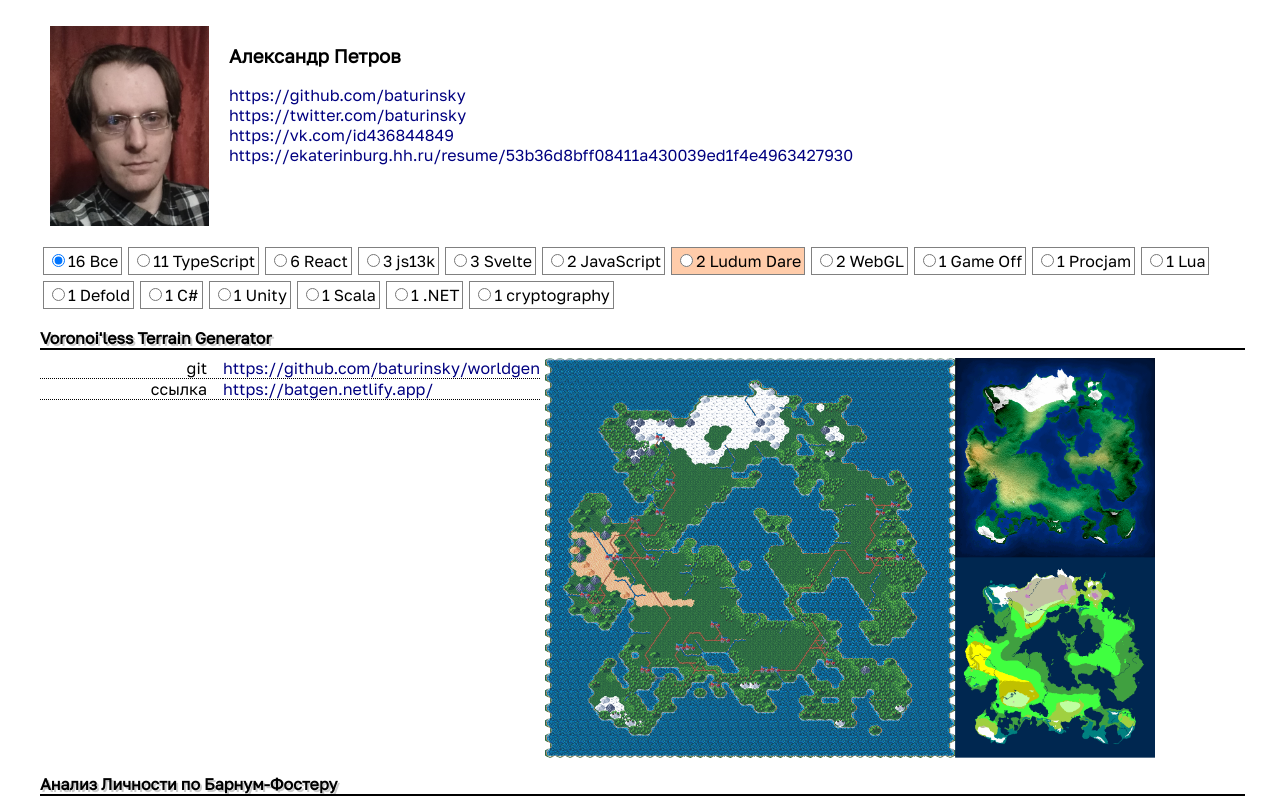
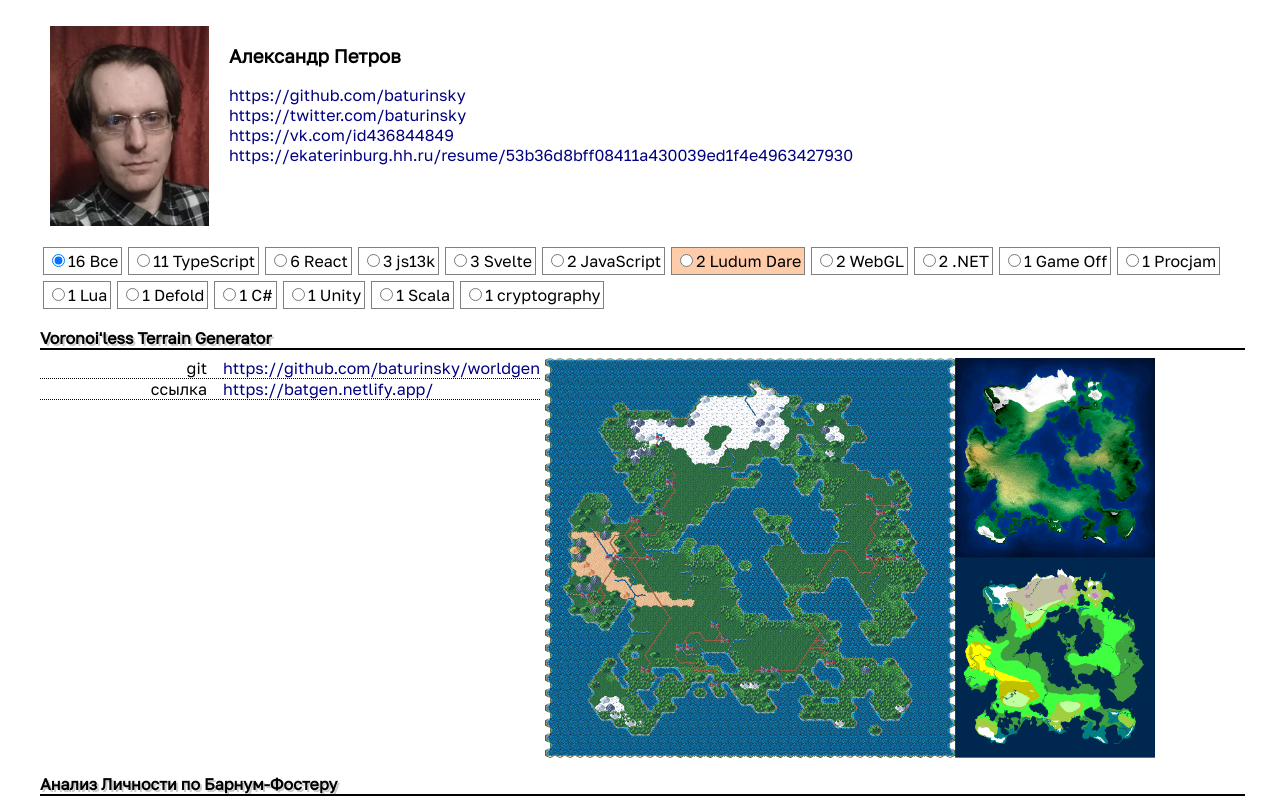
Before and after one commit to baturinsky/baturinsky.github.io, a plain HTML site: page projects-ru.html in a window 1280 px wide. Shown: the top 800 px of the page. Drawn offline with Linux system fonts and the light colour scheme.

Commit message:
added dotnet tag

```diff
--- a/projects-ru.html
+++ b/projects-ru.html
@@ -149,7 +149,7 @@
     },
     {
       title: `Physics Yes/No`,
-      tags: `C#,Unity`,
+      tags: `C#,Unity,.NET`,
       languages: `C#`,
       libraries: `Unity`,
       link: `https://baturinsky.itch.io/physics-yesno`,
```
